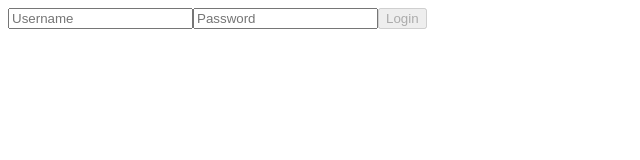
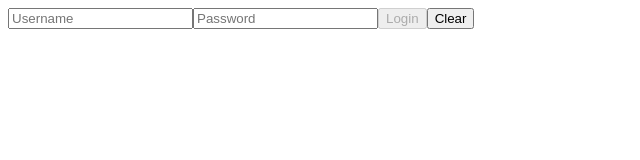
Before and after one commit to Vincenzo-Pallante-Dev/exercises-React, a React (Create React App) app in the folder my-project/: page / in a window 1280 px wide. Shown: the top 160 px of the page, without its empty margins (0-640 px from the left). Built offline with nearby package versions, Linux system fonts and the light colour scheme.

Commit message:
feat: exercise

```diff
--- a/my-project/src/components/Login.js
+++ b/my-project/src/components/Login.js
@@ -11,6 +11,13 @@ export class Login extends React.Component {
     const name = event.target.name;
     this.setState({
       [name]: value,
+    });
+  };
+
+  handleClear = () => {
+    this.setState({
+      username: "",
+      password: "",
     });
   };
 
@@ -41,6 +48,7 @@ export class Login extends React.Component {
         >
           Login
         </button>
+        <button onClick={this.handleClear}>Clear</button>
       </div>
     );
   }
```
Also changed, not shown: my-project/Forms 03.txt (deleted), my-project/Forms 04.txt (added).
